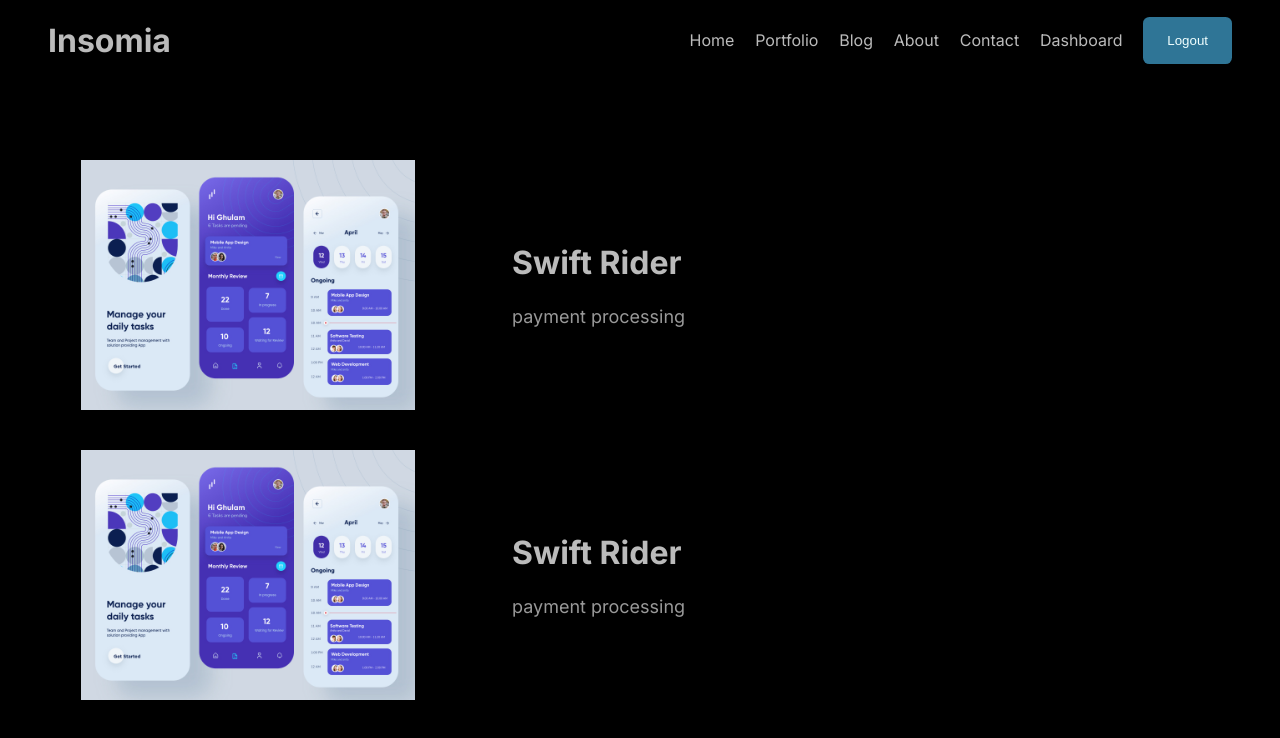
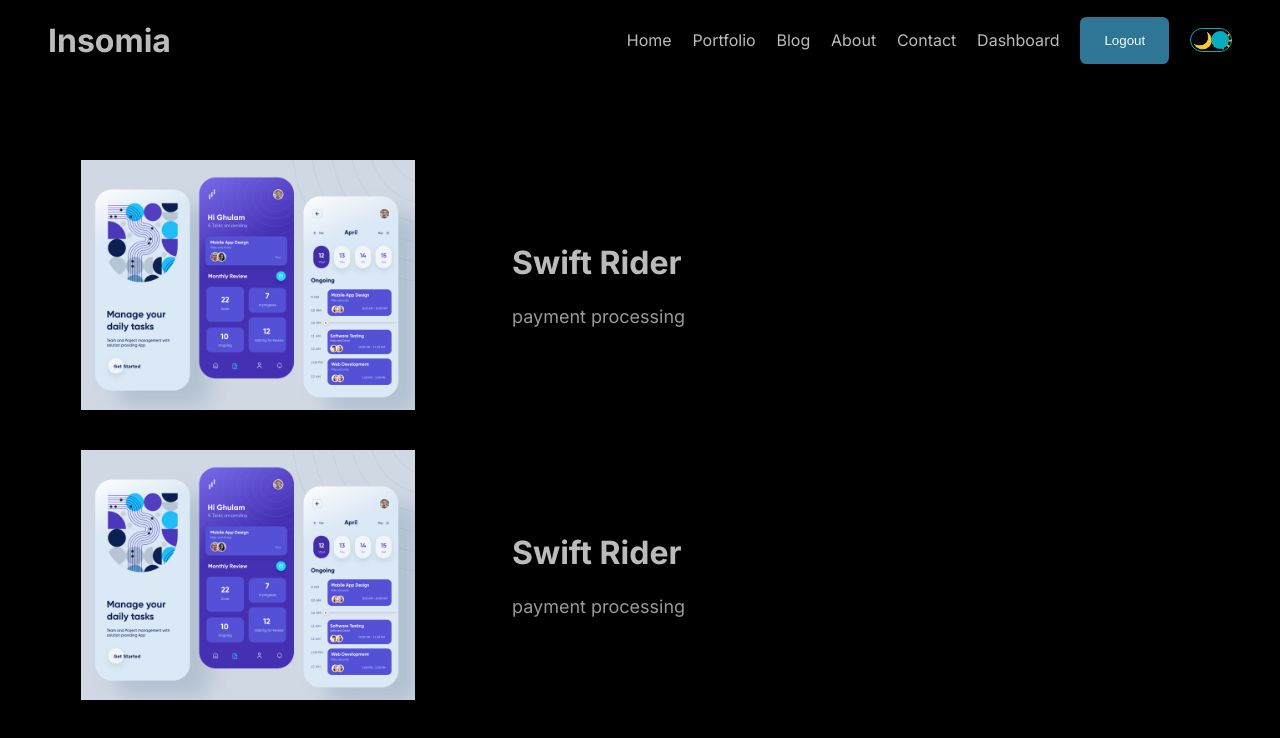
Before and after one commit to stephenprin/fullstack_app_nextjs, a Next.js app: page /blog in a window 1280 px wide. Shown: the top 738 px of the page. Built offline with nearby package versions, Linux system fonts and the light colour scheme.

Commit message:
theme added

```diff
--- /dev/null
+++ b/context/ThemeContext.js
@@ -0,0 +1,23 @@
+"use client"
+
+import { createContext, useState  } from "react";
+
+export const ThemeContext = createContext();
+
+export const ThemeProvider = ({ children }) => {
+    const [mode, setMode] = useState("dark")
+
+    const toggle = () => {
+      setMode((prev)=>(prev === "dark"? "light" :"dark"))
+    }
+
+
+
+    return <ThemeContext.Provider value={{mode, toggle}}>
+        <div className={`theme ${mode}`}>
+        {children}
+       </div>
+    </ThemeContext.Provider>
+
+
+}
--- a/src/app/globals.css
+++ b/src/app/globals.css
@@ -12,13 +12,22 @@
 }
 
 body {
+  overflow-x: hidden;
+  max-width: 100vw;
+
+}
+.theme{
+  transition:  0.6s all   ease;
+}
+.dark{
   color: #bbb;
-  background: linear-gradient(
-      to bottom,
-      transparent,
-      rgb(0,0,0)
-    )
-    rgb(0,0,0);
+  background: linear-gradient(to bottom, transparent, rgb(0,0,0) ) rgb(0,0,0)
+
+}
+.light{
+  color: #060505;
+  background: linear-gradient(to bottom, transparent, rgb(254, 253, 253) ) rgb(248, 245, 245)
+
 }
 a{
   text-decoration: none;
--- a/src/app/layout.js
+++ b/src/app/layout.js
@@ -2,6 +2,7 @@
 import './globals.css'
 import { Inter } from 'next/font/google'
 import Footer from '@/components/footer/Footer'
+import { ThemeProvider } from '../../context/ThemeContext'
 
 const inter = Inter({ subsets: ['latin'] })
 
@@ -13,13 +14,17 @@
 export default function RootLayout({ children }) {
   return (
     <html lang="en">
+
       <body className={inter.className}>
-        <div className="container">
-        <Navbar/>
-        {children}
-        <Footer/>
+        <ThemeProvider>
+          <div className="container">
+          <Navbar/>
+          {children}
+          <Footer/>
 
-        </div>
+          </div>
+        </ThemeProvider>
+
 
       </body>
 
--- /dev/null
+++ b/src/components/darkMode/DarkModeToggle.jsx
@@ -0,0 +1,18 @@
+"use client"
+import React, { useContext } from 'react'
+import styles from './darkMode.module.css'
+import { ThemeContext } from '../../../context/ThemeContext'
+
+const DarkModeToggle = () => {
+ const {toggle, mode}= useContext(ThemeContext)
+  return (
+      <div className={styles.container} onClick={toggle}>
+          <div className={styles.icon}>🌙</div>
+          <div className={styles.icon}>🔆</div>
+          <div className={styles.ball} style={mode==="light"?{left:"2px"}:{right:"2px"}}/>
+
+    </div>
+  )
+}
+
+export default DarkModeToggle
--- /dev/null
+++ b/src/components/darkMode/darkMode.module.css
@@ -0,0 +1,21 @@
+.container{
+    width: 42px;
+    height: 24px;
+    border:1.5px solid #06adc0;
+    border-radius: 30px;
+    display: flex;
+    justify-content: space-between;
+    align-items: center;
+    padding: 2px;
+    position: relative;
+
+}
+.ball{
+    width: 18px;
+    height: 18px;
+    border-radius: 50%;
+    position: absolute;
+    background-color: #06adc0;
+
+    cursor: pointer;
+}
--- a/src/components/navbar/Navbar.jsx
+++ b/src/components/navbar/Navbar.jsx
@@ -3,6 +3,7 @@
 import links from "@/utils/data"
 import Link from 'next/link'
 import styles from './navbar.module.css'
+import DarkModeToggle from '../darkMode/DarkModeToggle'
 
 const Navbar = () => {
   return (
@@ -15,7 +16,8 @@
                   </Link>
 
               ))}
-              <button className={ styles.logout} onClick={()=>console.log("Logout ")}>Logout</button>
+              <button className={styles.logout} onClick={() => console.log("Logout ")}>Logout</button>
+              <DarkModeToggle/>
           </div>
 
 
```
